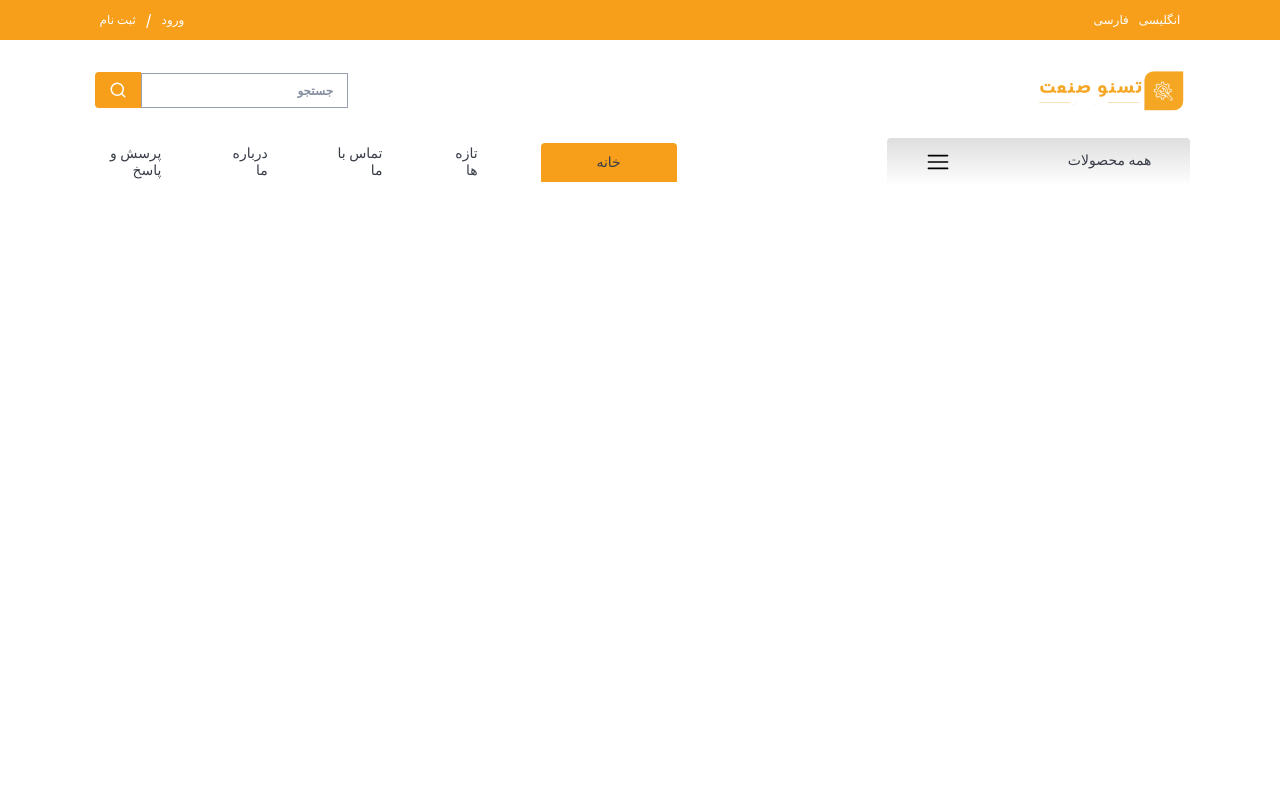
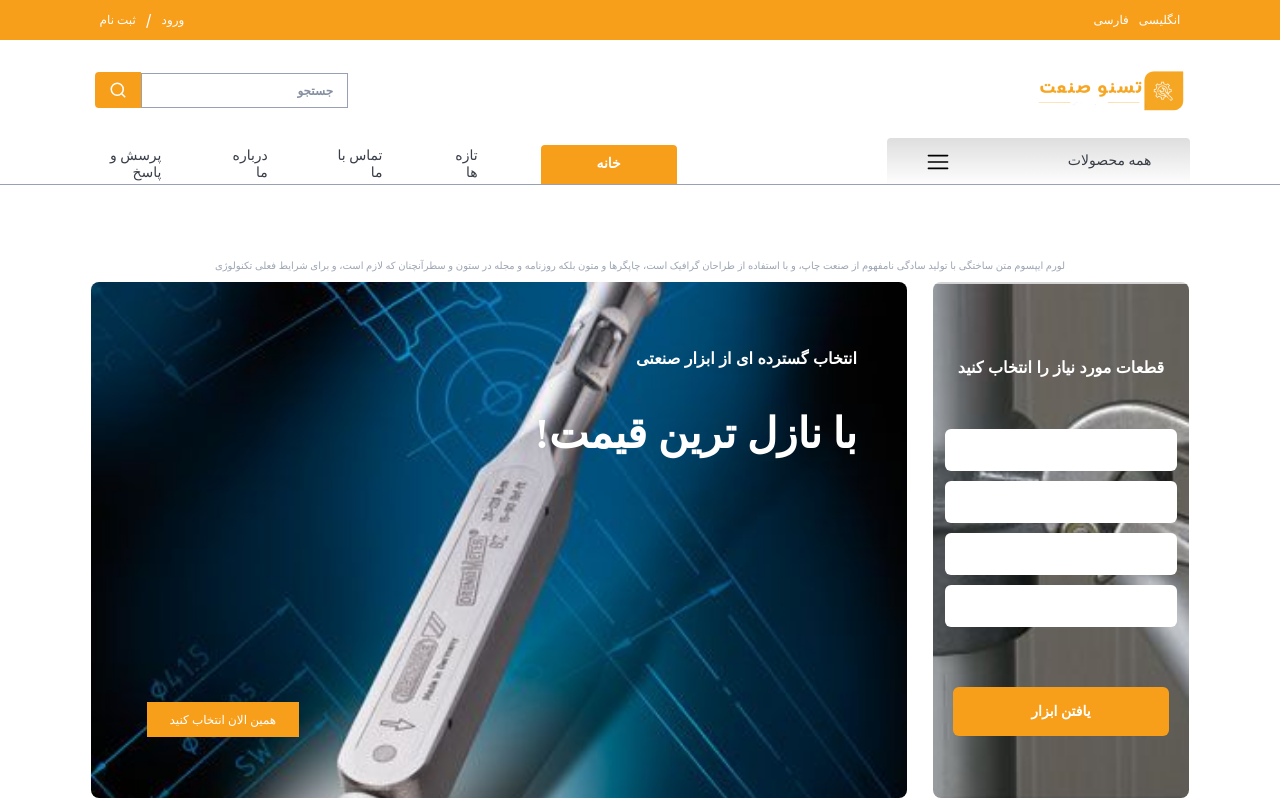
Before and after one commit to YousufMohammadi/TesnoSanat, a React (Create React App) app: page / in a window 1280 px wide. Built offline with nearby package versions, Linux system fonts and the light colour scheme.

Commit message:
slider designed

```diff
--- a/public/index.html
+++ b/public/index.html
@@ -15,6 +15,9 @@
       user's mobile device or desktop. See https://developers.google.com/web/fundamentals/web-app-manifest/
     -->
     <link rel="manifest" href="%PUBLIC_URL%/manifest.json" />
+    <link rel="preconnect" href="https://fonts.googleapis.com">
+    <link rel="preconnect" href="https://fonts.gstatic.com" crossorigin>
+    <link href="https://fonts.googleapis.com/css2?family=Montserrat:ital,wght@0,100..900;1,100..900&family=Roboto:ital,wght@0,100;0,300;0,400;0,500;0,700;0,900;1,100;1,300;1,400;1,500;1,700;1,900&display=swap" rel="stylesheet">
     <!--
       Notice the use of %PUBLIC_URL% in the tags above.
       It will be replaced with the URL of the `public` folder during the build.
--- a/src/Components/Header/Header.css
+++ b/src/Components/Header/Header.css
@@ -6,6 +6,7 @@ header{
     flex-shrink: 0;
     align-self: stretch;
     padding: 0 7%;
+    border-bottom: 1px solid #98A1B3;
 }
 .menu{
     display: flex;
@@ -14,6 +15,7 @@ header{
     align-items: center;
     gap: 63px;
     direction: rtl;
+    margin-bottom: -4px;
 }
 .mune-link{
     color: var(--Black, #383D48);
@@ -38,6 +40,16 @@ header{
     flex-shrink: 0;
     border-radius: 4px 4px 0px 0px;
     background: #F79F1A;
+    color: var(--White, #FFF);
+
+    /* Ravi/B14 */
+    font-family: Ravi;
+    font-size: 14px;
+    font-style: normal;
+    font-weight: 700;
+    line-height: 140%; /* 19.6px */
+    text-transform: capitalize;
+
 }
 .categories{
     display: flex;
--- a/src/Pages/Home/Home.css
+++ b/src/Pages/Home/Home.css
@@ -0,0 +1,156 @@
+.home-container{
+    width: 100%;
+    height: 100%;
+    display: flex;
+    flex-direction: column;
+    justify-content: flex-start;
+    gap: 64px;
+}
+.slider-container{
+    display: flex;
+    flex-direction: row;
+    justify-content: center;
+    align-items: center;
+    gap: 26px;
+
+}
+section{
+    padding: 0 7%;
+}
+section p{
+    color: #9DA5B4;
+
+    /* Ravi/R10 */
+    font-family: Ravi;
+    font-size: 10px;
+    font-style: normal;
+    font-weight: 400;
+    line-height: normal;
+    text-align: center;
+    font-family: "Montserrat", sans-serif;
+}
+.slider{
+    width: 816px;
+    height: 516px;
+    flex-shrink: 0;
+    background: url("../../../public/slide1.jpg") lightgray 50% / cover no-repeat;
+    text-align: right;
+    border-radius: 8px;
+    position: relative;
+}
+.slider p{
+    color: var(--White, #FFF);
+
+    /* Ravi/B16 */
+    font-family: "Montserrat", sans-serif;
+    font-size: 16px;
+    font-style: normal;
+    font-weight: 700;
+    line-height: 140%; /* 22.4px */
+    text-transform: uppercase;
+    text-align: right;
+    padding-right: 50px;
+    padding-top: 50px;
+
+}
+.slider h1{
+    color: var(--White, #FFF);
+
+    /* Ravi/B42 */
+    font-family: Ravi;
+    font-size: 42px;
+    font-style: normal;
+    font-weight: 700;
+    line-height: 140%; /* 58.8px */
+    text-transform: uppercase;
+    text-align: right;
+    direction: rtl;
+    padding-right: 50px;
+
+}
+.slider button{
+    display: flex;
+    padding: 10px 23px;
+    justify-content: center;
+    align-items: center;
+    gap: 10px;
+    position: absolute;
+    left: 55.5px;
+    bottom: 61px;
+    color: var(--White, #FFF);
+    position: absolute;
+    left: 55.5px;
+    bottom: 61px;
+    background: #F79F1A;
+    border: none;
+    outline: none;
+
+    /* Ravi/R12 */
+    font-family: "Montserrat", sans-serif;
+    font-size: 12px;
+    font-style: normal;
+    font-weight: 400;
+    line-height: normal;
+}
+/* filters */
+.filters{
+    background: url("../../../public/finder-bg.jpg") lightgray -12.054px 2.406px / 186.485% 100% no-repeat;
+    width: 256px;
+    height: 516px;
+    flex-shrink: 0;
+    border-radius: 8px;
+    display: flex;
+    flex-direction: column;
+    justify-content: center;
+    align-items: center;
+}
+.filters h1{
+    color: var(--White, #FFF);
+
+    /* Ravi/B16 */
+    font-family: "Montserrat", sans-serif;
+    font-size: 16px;
+    font-style: normal;
+    font-weight: 700;
+    line-height: 140%; /* 22.4px */
+    text-transform: uppercase;
+    margin-bottom: 50px;
+}
+.filters input{
+    display: flex;
+    width: 216px;
+    height: 20px;
+    padding: 11px 8px;
+    justify-content: center;
+    align-items: center;
+    border-radius: 6px;
+    background: var(--White, #FFF);
+    outline: none;
+    border: none;
+    margin-bottom: 10px;
+}
+.filters button{
+    display: flex;
+    width: 216px;
+    height: 49px;
+    padding: 11px 8px;
+    justify-content: center;
+    align-items: center;
+    gap: 112px;
+    flex-shrink: 0;
+    border-radius: 6px;
+    background: #F79F1A;
+    border: none;
+    outline: none;
+    margin-top: 50px;
+    color: var(--White, #FFF);
+
+    /* Popins/B14 */
+    font-family: Poppins;
+    font-size: 14px;
+    font-style: normal;
+    font-weight: 700;
+    line-height: 140%; /* 19.6px */
+    text-transform: capitalize;
+    cursor: pointer;
+}
--- a/src/Pages/Home/Home.jsx
+++ b/src/Pages/Home/Home.jsx
@@ -2,15 +2,34 @@ import React from 'react'
 import Navbar from '../../Components/Navbar/Navbar'
 import SearchBox from '../../Components/SearchBox/SearchBox'
 import Header from '../../Components/Header/Header'
-
+import "../Home/Home.css"
 export default function Home() {
   return (
-    <div>
+    <div className='home-container'>
       <div>
         <Navbar />
         <SearchBox />
         <Header />
       </div>
+      <section>
+        <p className='par'>لورم ایپسوم متن ساختگی با تولید سادگی نامفهوم از صنعت چاپ، و با استفاده از طراحان گرافیک است، چاپگرها و متون بلکه روزنامه و مجله در ستون  و سطرآنچنان که لازم است، و برای شرایط فعلی تکنولوژی</p>
+        <div className="slider-container">
+          <div className="slider">
+            {/* <img src="slide1.jpg" alt="slide1" /> */}
+            <p>انتخاب گسترده ای از ابزار صنعتی</p>
+            <h1>با نازل ترین قیمت!</h1>
+            <button>همین الان انتخاب کنید</button>
+          </div>
+          <div className="filters">
+            <h1>قطعات مورد نیاز را انتخاب کنید</h1>
+            <input type="text" />
+            <input type="text" />
+            <input type="text" />
+            <input type="text" />
+            <button>یافتن ابزار</button>
+          </div>
+        </div>
+      </section>
     </div>
   )
 }
```
Also changed, not shown: public/finder-bg.jpg (added), public/slide1.jpg (added).
